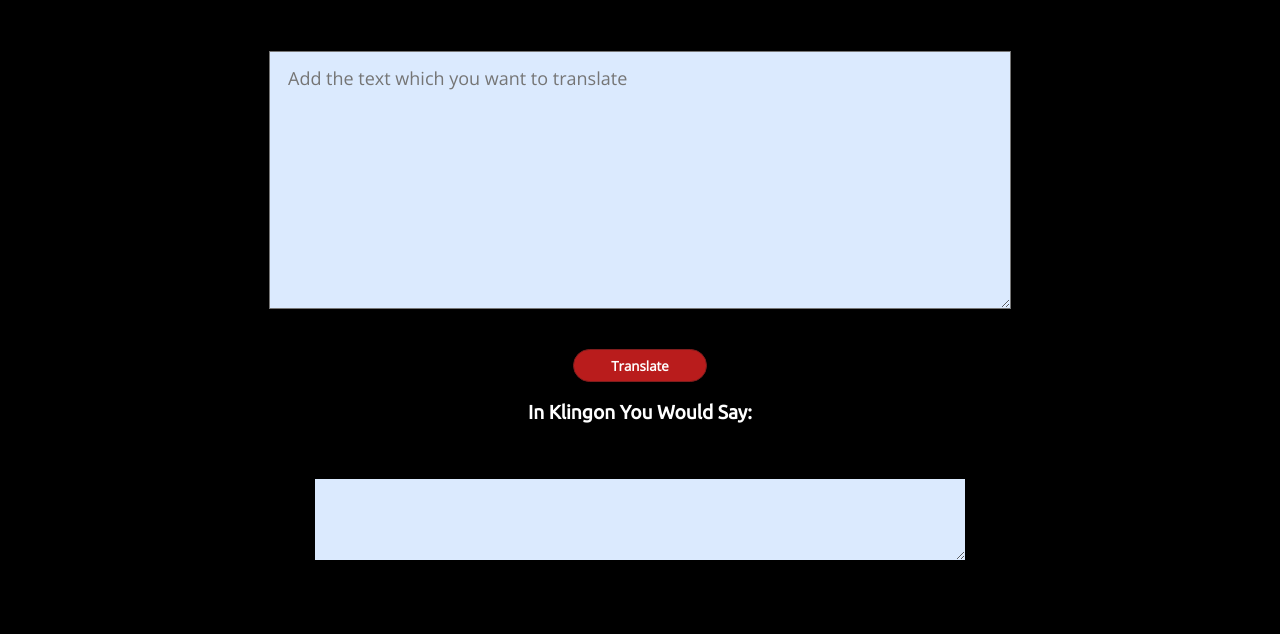
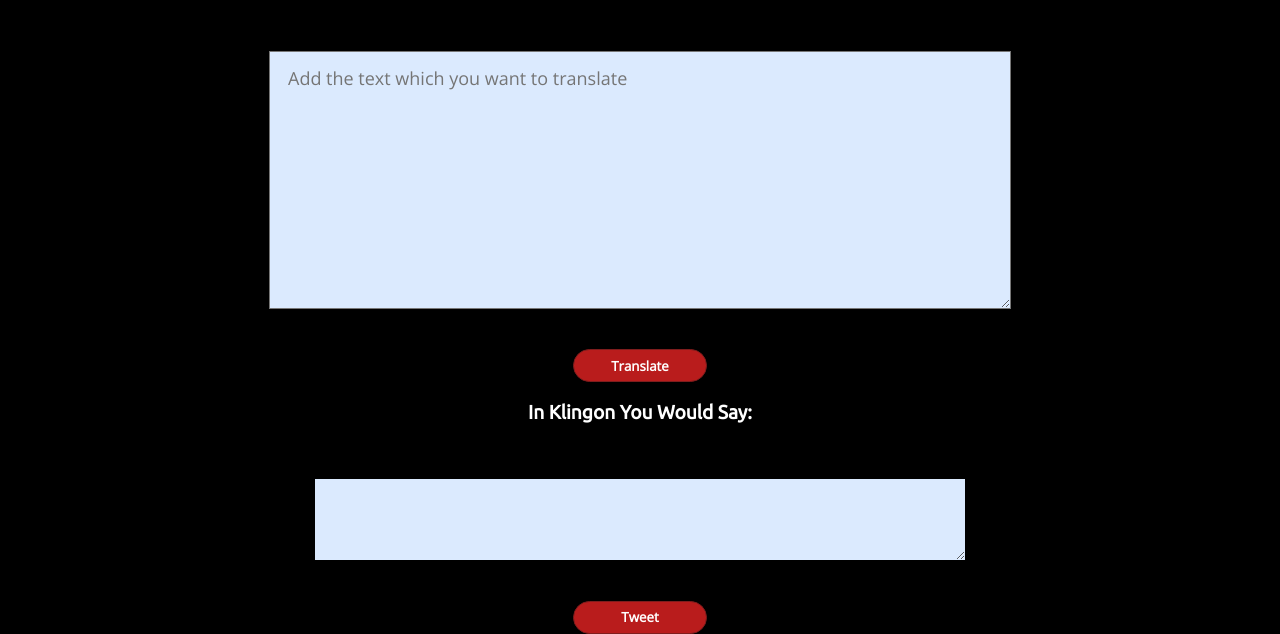
Before and after one commit to srivcodes/klingon-translator, a plain HTML site: page index.html in a window 1280 px wide. Shown: the part 410-1044 px from the top of the page. Before the commit the page ends 971 px from the top, so only its background shows below. Drawn offline with nearby package versions, Linux system fonts and the light colour scheme.

Commit message:
feat:added new tweet feature

```diff
--- a/app.js
+++ b/app.js
@@ -17,3 +17,12 @@ function translate(input){
       ans.innerText =  output })}
 
 btn.addEventListener("click",translate)
+
+function tweetTweet(){
+    var url= "https://twitter.com/intent/tweet";
+    var text = document.getElementById("output").value;
+    var hashtags="teamtanay ,neogcamp ,klingontranslation";
+    var via="@tanaypratap";
+    window.open(url+"?text="+text+"  "+hashtags+"  "+via," ",
+    "width = 500,height= 300");
+}
--- a/index.html
+++ b/index.html
@@ -24,6 +24,7 @@
     <button>Translate</button>
     <h2>In Klingon You Would Say:</h2>
     <textarea id="output"></textarea>
+    <button onclick= "tweetTweet()">Tweet</button>
     <script src="app.js"></script>
 </body>
 </html>
```
